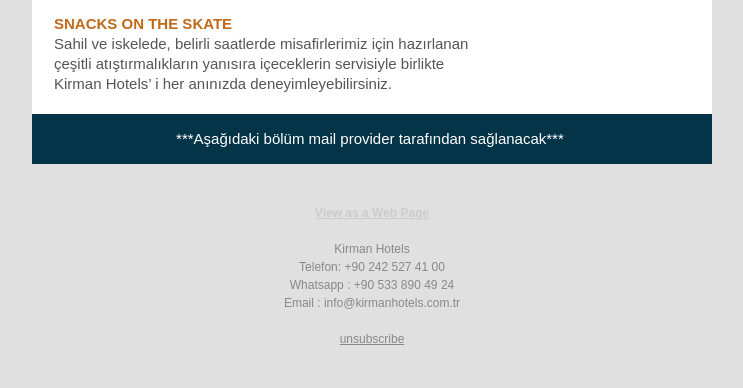
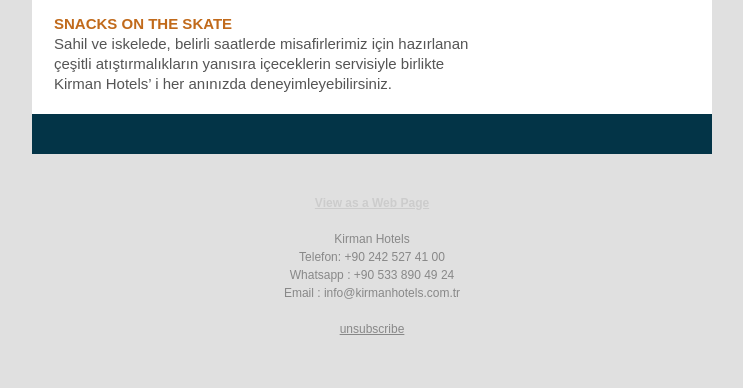
Before and after one commit to MTsCetin/kirmansignature, a plain HTML site: page index.html in a window 1280 px wide. Shown: the part 2155-2543 px from the top of the page, without its empty margins (268-1011 px from the left). Drawn offline with Linux system fonts and the light colour scheme.

Commit message:
Update index.html

```diff
--- a/index.html
+++ b/index.html
@@ -495,11 +495,11 @@
 <tr>
               <td><table cellspacing="0" cellpadding="0" border="0" width="100%">
                   <tbody><tr>
-                    <td style="padding: 15px; text-align: center; font-family: sans-serif; font-size: 15px; mso-height-rule: exactly; line-height: 20px; color: #fff; background-color: #033447"> ***Aşağıdaki bölüm mail provider tarafından sağlanacak***&nbsp;
+                    <td style="padding: 20px; text-align: center; font-family: sans-serif; font-size: 15px; mso-height-rule: exactly; line-height: 20px; color: #fff; background-color: #033447">
 <table cellspacing="0" cellpadding="0" border="0" align="center" style="margin: auto">
   <tbody>
                         </tbody>
-      </table>
+    </table>
                       <!-- Button : END --></td>
                   </tr>
                 </tbody></table></td>
```
